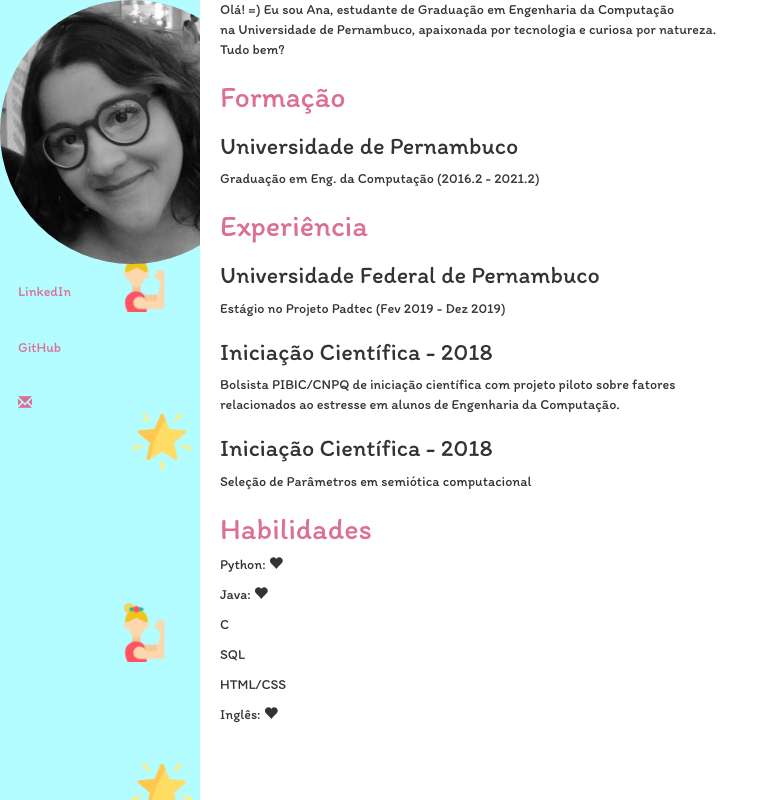
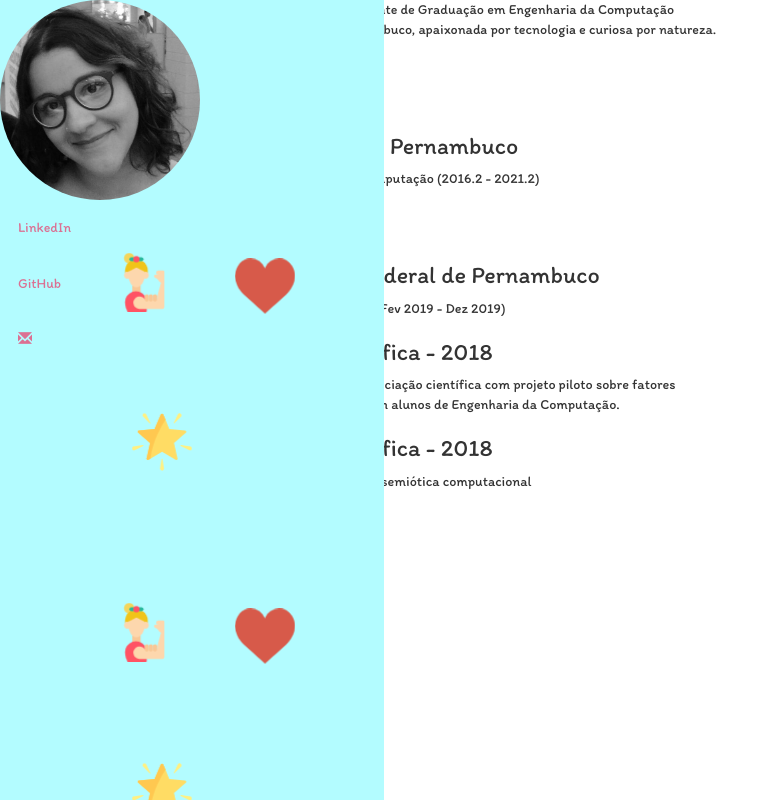
Before and after one commit to anacgfp/anacgfp.github.io, a plain HTML site: page index.html in a window 1280 px wide. Shown: the whole page, without its empty margins (0-779 px from the left). Drawn offline with nearby package versions, Linux system fonts and the light colour scheme.

Commit message:
novo comit

```diff
--- a/index.html
+++ b/index.html
@@ -21,7 +21,7 @@ body {
 /* Style the side navigation */
 .sidenav {
   height: 100%;
-  width: 200px;
+  width: 30%;
   position: fixed;
   z-index: 1;
   top: 0;
@@ -53,7 +53,7 @@ body {
 
 img {
   border-radius: 50%;
-  height: 33%;
+  height: 25%;
 }
 h2 {
        color:palevioletred;
```
